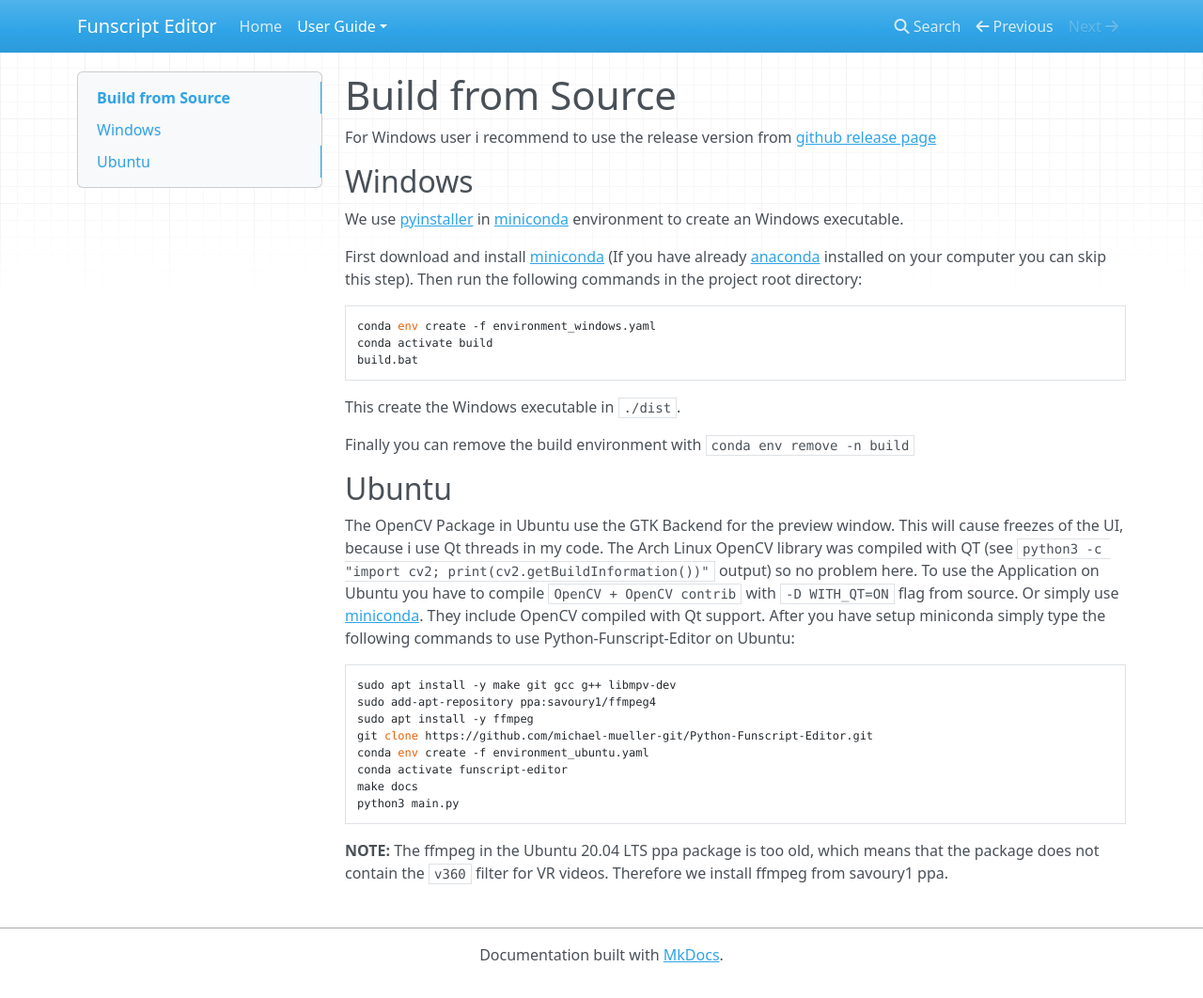
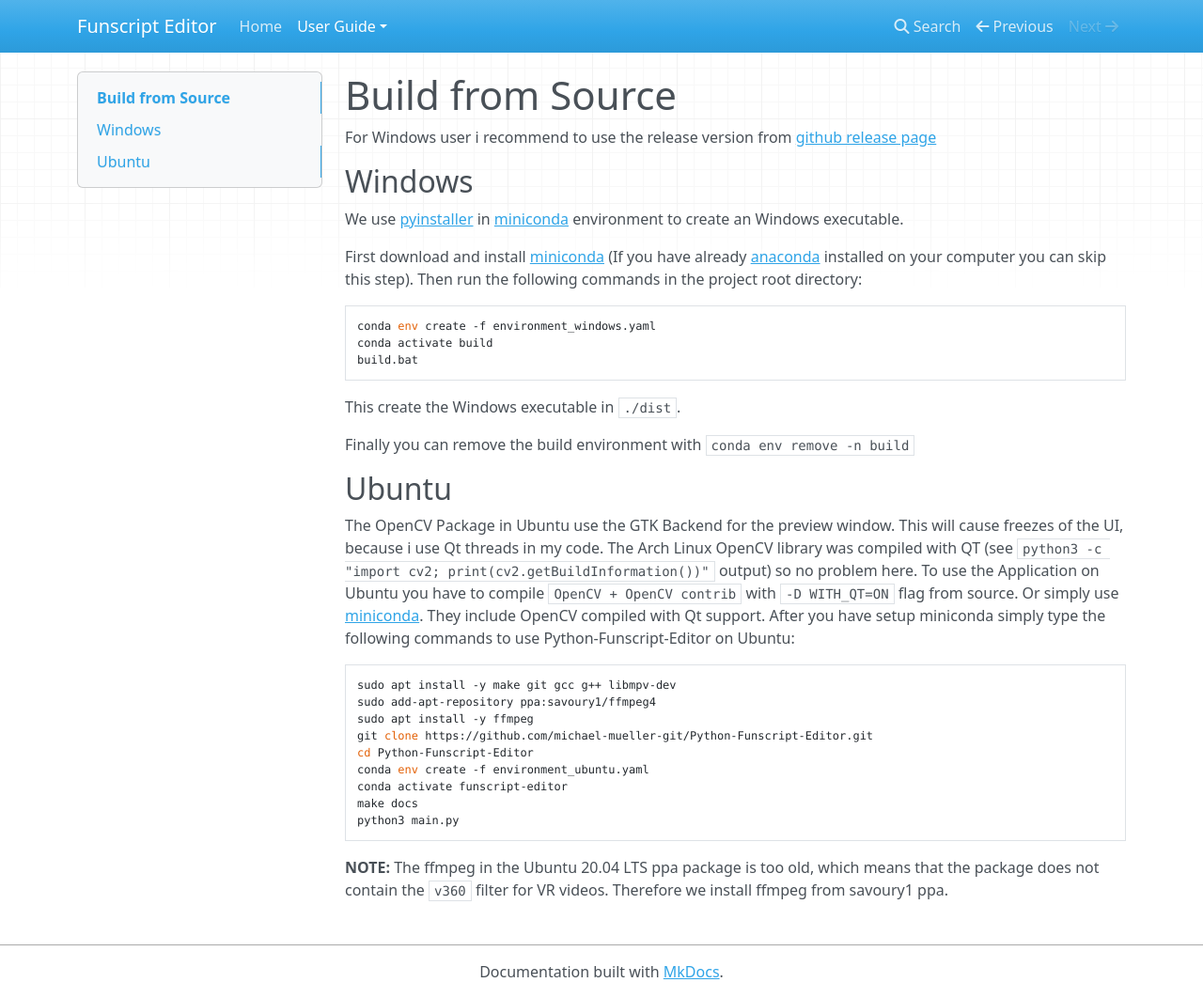
Before and after one commit to michael-mueller-git/Python-Funscript-Editor, an MkDocs documentation site: the page built from docs/app/docs/user-guide/build.md, in a window 1280 px wide and 1062 px high. Shown: the whole window at 94% size. Built offline with MkDocs 1.6.1, drawn with Linux system fonts in a browser that asks for light colours; nearby versions of some CDN libraries.

Commit message:
improve docs

```diff
--- a/docs/app/docs/user-guide/build.md
+++ b/docs/app/docs/user-guide/build.md
@@ -27,6 +27,7 @@
 sudo add-apt-repository ppa:savoury1/ffmpeg4
 sudo apt install -y ffmpeg
 git clone https://github.com/michael-mueller-git/Python-Funscript-Editor.git
+cd Python-Funscript-Editor
 conda env create -f environment_ubuntu.yaml
 conda activate funscript-editor
 make docs
```
